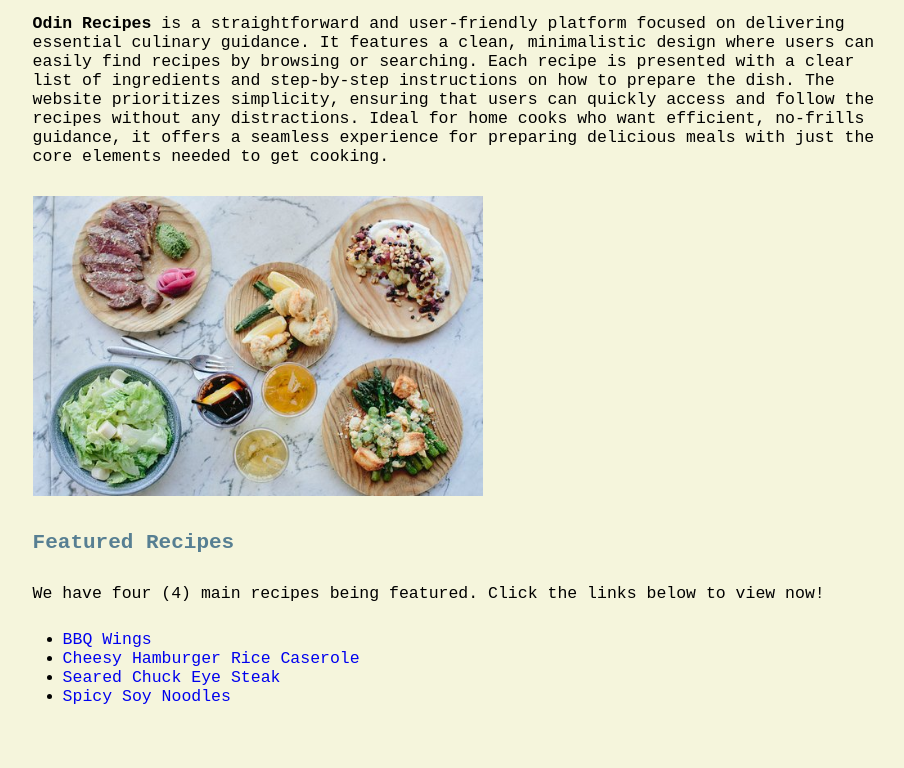
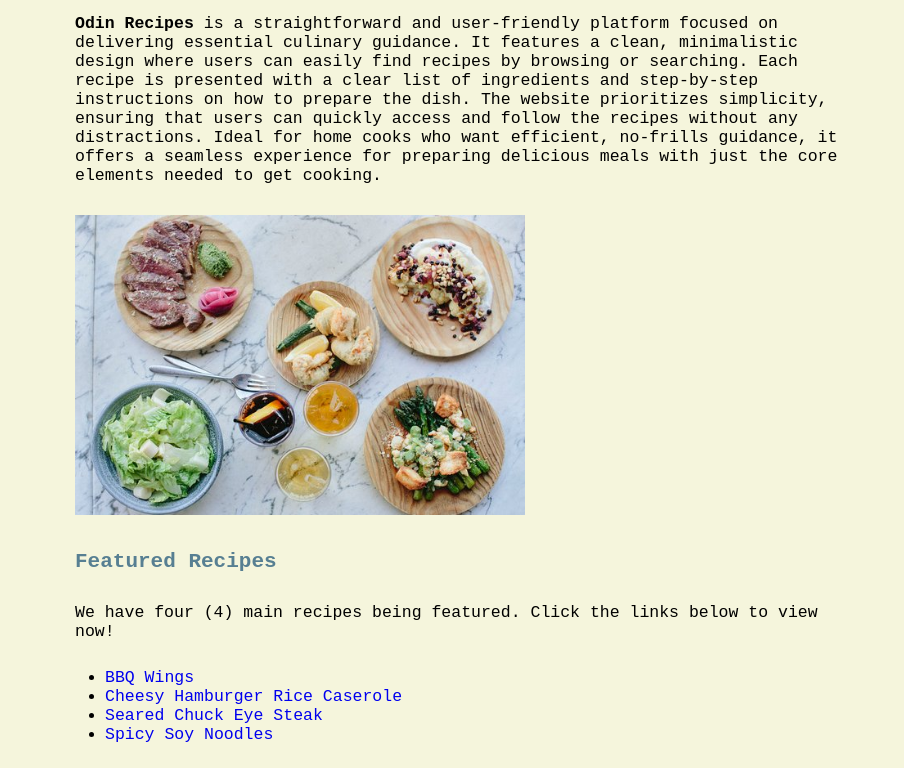
Before and after one commit to Jalyn-is/odin-recipes, a plain HTML site: page index.html in a window 1280 px wide. Shown: the part 78-846 px from the top of the page, without its empty margins (175-1079 px from the left). Before the commit the page ends 808 px from the top, so only its background shows below. Drawn offline with Linux system fonts and the light colour scheme.

Commit message:
Changed the text align for the universal selector to 'left'

```diff
--- a/styles.css
+++ b/styles.css
@@ -2,7 +2,7 @@
 *{
     font-size: 16.5px;
     font-family: monospace, serif, sans-serif;
-    text-align: justify;
+    text-align: left;
 }
 
 body{
@@ -14,7 +14,7 @@ body{
 .container{
     /* This makes the website responsive but it looks kinda wonky, will need to add more flex to it and remeber margin 0 auto if it fails*/
     width: 70%;
-
+    max-width: 800px;
 /*Max-wdith 800px just in case*/
 }
 
```
